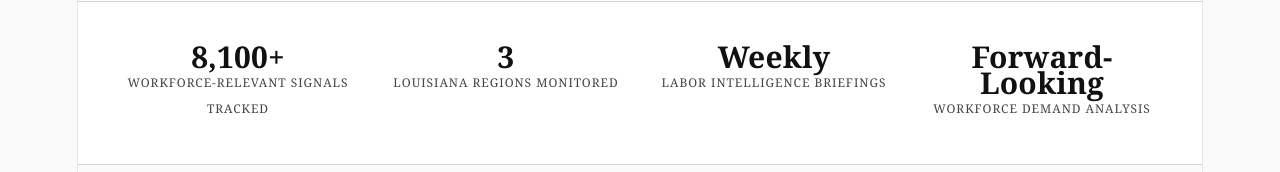
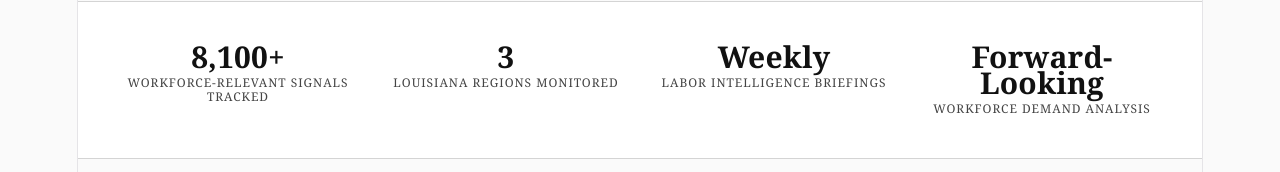
Before and after one commit to eno-pixel/edetintelligence-site, a React (Vite) app: page / in a window 1280 px wide. Shown: the part 559-731 px from the top of the page. Built offline with nearby package versions, Linux system fonts and the light colour scheme.

Commit message:
Tighten stat label spacing

```diff
--- a/src/App.css
+++ b/src/App.css
@@ -371,3 +371,8 @@ body {
 .stats p {
   color: #444 !important;
 }
+
+.stats p {
+  line-height: 1.15 !important;
+  margin-top: 6px !important;
+}
```
